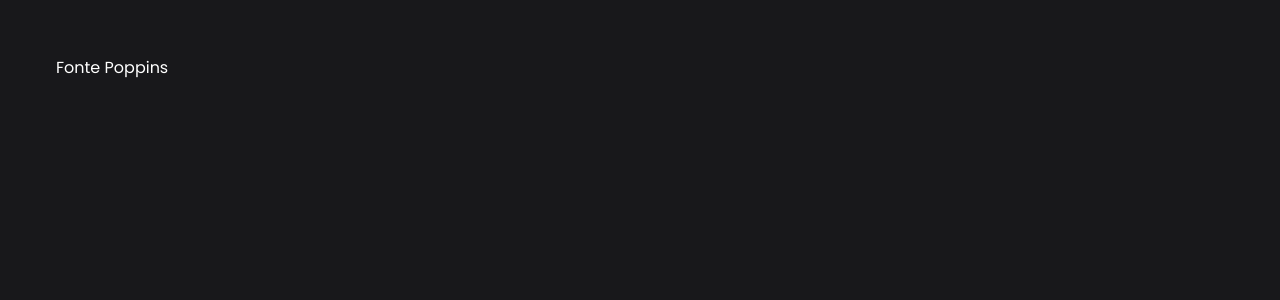
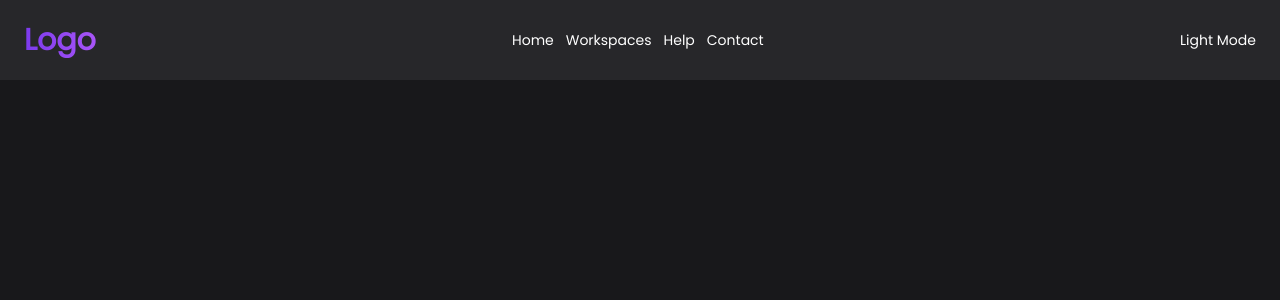
Before and after one commit to Jackson-SM/cybera, a Next.js app: page / in a window 1280 px wide. Shown: the top 300 px of the page. Built offline with nearby package versions, Linux system fonts and the light colour scheme.

Commit message:
feat: add organism component header

```diff
--- a/src/components/organisms/Header.tsx
+++ b/src/components/organisms/Header.tsx
@@ -1,16 +1,24 @@
 import { Poppins } from 'next/font/google'
 import { ComponentProps } from 'react'
+import { ToggleTheme } from '../atoms/ToggleTheme'
+import { Navigation } from '../molecules/Navigation'
 
 type HeaderProps = ComponentProps<'header'>
 
 const poppins = Poppins({ weight: '400', subsets: ['latin'] })
-export const Header = ({ children, className, ...props }: HeaderProps) => {
+export const Header = ({ className, ...props }: HeaderProps) => {
   return (
     <header
       {...props}
-      className={`fixed flex w-full flex-col px-6 ${className} ${poppins.className}`}
+      className={`fixed flex h-20 w-full items-center justify-between gap-4 bg-zinc-300 px-6 text-sm dark:bg-zinc-800  ${className} ${poppins.className}`}
     >
-      {children}
+      <h1 className="bg-gradient-to-r from-violet-600 to-purple-500 bg-clip-text text-3xl font-bold text-transparent">
+        Logo
+      </h1>
+      <Navigation />
+      <div>
+        <ToggleTheme />
+      </div>
     </header>
   )
 }
```
